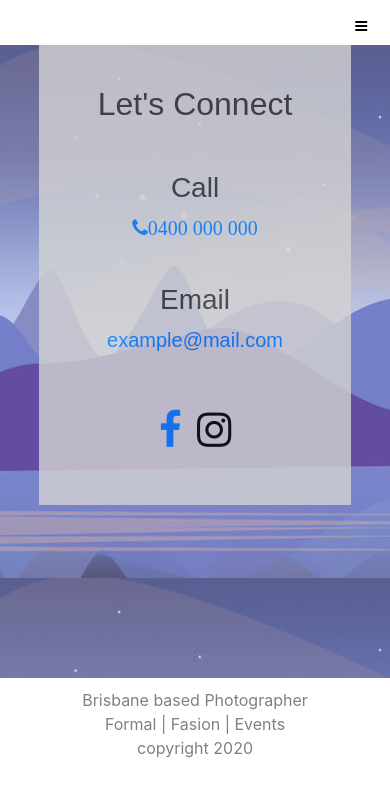
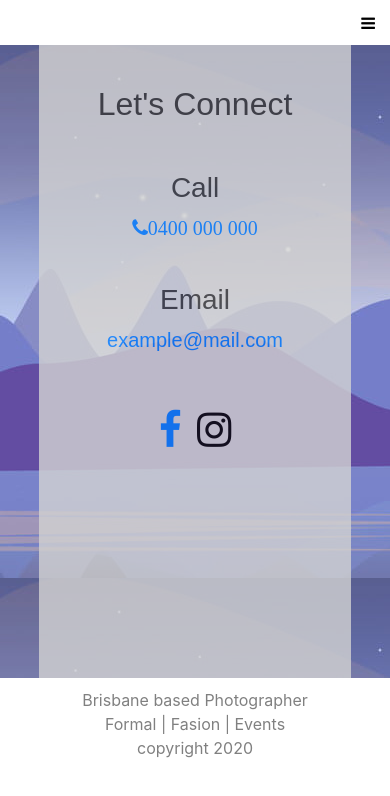
Before and after one commit to richardthewest/jxt, a plain HTML site: page contact.html in a window 390 px wide. Drawn offline with nearby package versions, Linux system fonts and the light colour scheme.

Commit message:
Updated Styles - NavBar Styling and Responsive Hamburger

```diff
--- a/styles/style.css
+++ b/styles/style.css
@@ -65,8 +65,9 @@ i {
   background-color: ;
   position: relative;
   top: 0;
-  width: 98%;
+  width: 100%;
   height: 45px;
+  padding: 10px;
 }
 
 .topNav #links {
@@ -77,9 +78,9 @@ i {
 .topNav a {
   float: left;
   color: #b3b3b3;
-  padding: 14px 16px;
+  margin: 0px 5px;
   text-decoration: none;
-  font-size: 14px;
+  font-size: 16px;
 }
 
 .topNav a.icon {
@@ -96,9 +97,12 @@ a.active {
 
 .icon {
   height: 48px;
-  width: 48px;
+  margin: none;
 }
 
+.topNav a.icon {
+  margin: 0px;
+}
 
 
 
@@ -213,6 +217,7 @@ a.active {
 
 .contactFormInfo {
   width: 80%;
+  height: 100%;
   margin-left: 10%;
   float: none;
   background-color: lightgrey;
```
